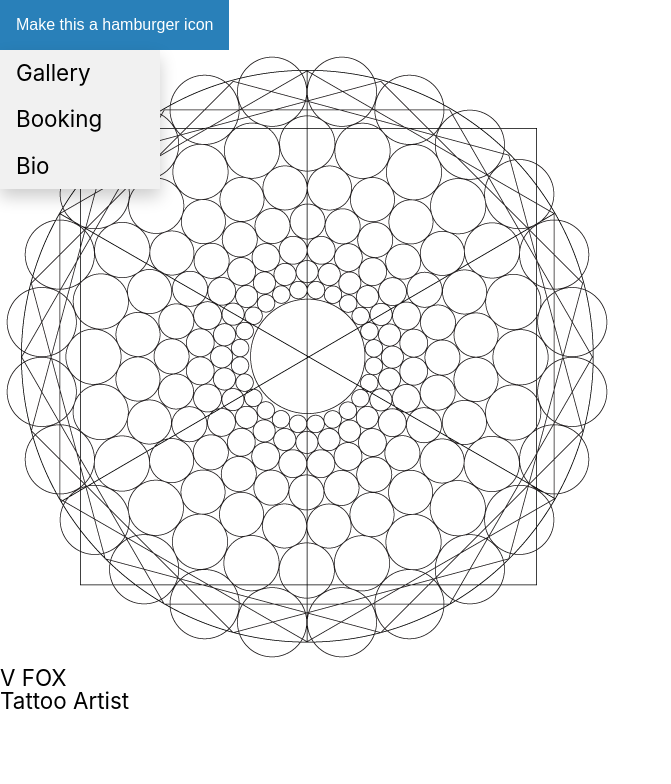
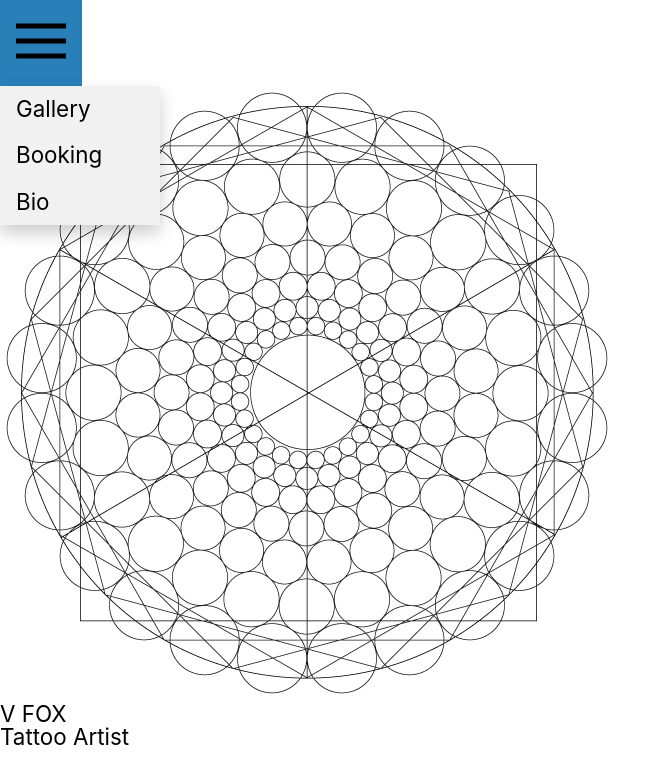
Before and after one commit to HamwiseHamgee/v_tattoo, a React (Create React App) app: page / in a window 1280 px wide. Shown: the top 784 px of the page, without its empty margins (0-671 px from the left). Built offline with nearby package versions, Linux system fonts and the light colour scheme.

Commit message:
Added 404 route.

```diff
--- a/src/components/App/App.jsx
+++ b/src/components/App/App.jsx
@@ -2,6 +2,7 @@ import React from 'react';
 import { BrowserRouter, Routes, Route } from 'react-router-dom';
 import './App.css';
 import AllComponents from '../allComponents/allComponents';
+import NotFound from '../notFound/notFound';
 // import Navbar from '../navbar/navbar';
 // import Splashpage from '../splashpage/splashpage';
 // import Gallery from '../gallery/gallery';
@@ -20,8 +21,8 @@ function App() {
         </header> */}
 		<div className='App'>
 			<Routes>
-
 				<Route path='/' element={<AllComponents />} />
+				<Route path='*' element={<NotFound />} />
 			</Routes>
 		</div>
 	</BrowserRouter>
--- a/src/components/navbar/navbar.css
+++ b/src/components/navbar/navbar.css
@@ -1,4 +1,4 @@
-#dropdownButton {
+#drpdwnButton {
 	background-color: #3498db;
 	color: white;
 	padding: 16px;
@@ -7,8 +7,8 @@
 	cursor: pointer;
 }
 
-#dropdownButton:hover,
-#dropdownButton:focus {
+#drpdwnButton:hover,
+#drpdwnButton:focus {
 	background-color: #2980b9;
 }
 
@@ -17,8 +17,8 @@
 	display: inline-block;
 }
 
-#dropdownContent {
-	/* display: none; */
+#navContent {
+	display: block;
 	position: absolute;
 	background-color: #f1f1f1;
 	min-width: 160px;
@@ -26,13 +26,13 @@
 	z-index: 1;
 }
 
-.dropdownLink {
+.navLink {
     color: black;
     padding: 12px 16px;
     text-decoration: none;
     display: block;
 }
 
-.dropdownLink:hover {background-color: #ddd;}
+.navLink:hover {background-color: #ddd;}
 
 .show {display:block;}
--- a/src/components/navbar/navbar.jsx
+++ b/src/components/navbar/navbar.jsx
@@ -1,5 +1,6 @@
 import React from 'react';
 import './navbar.css';
+import hamburger_icon from '../../assets/images/hamburger_icon.svg';
 
 const Navbar = () => {
 	// function dropdown() {
@@ -27,31 +28,46 @@ const Navbar = () => {
 	// 	);
 	// }
 
-	const handleScroll = (e) => {
-		console.log(`${e.currentTarget.id} got clicked`);
+
+	const handleScrollToElement = (e) => {
+		alert(`${e.currentTarget.id} got clicked`);
+
+
 	}
 
 	return(
-		<div className='dropdown' id='dropdownContainer'>
-				<button  id='dropdownButton'>
-					Make this a hamburger icon
+		<div className='drpdwn' id='drpdwnContainer'>
+			<span>
+				<button  id='drpdwnButton'>
+					<img src={hamburger_icon} alt='Menu icon'></img>
 				</button>
-				<div id='dropdownContent' className='show'>
-					<a
-						onClick={handleScroll}
-						className='dropdownLink'
-						id='drpdwnGallery'
+			</span>
+			<nav id='navContent' className='show'>
+				<ol>
+					<li
+						onClick={handleScrollToElement}
+						className='navLink'
+						id='navGallery'
 					>
 						Gallery
-					</a>
-					<a href='#' className='dropdownLink' id='drpdwnBooking'>
+					</li>
+					<li
+						onClick={handleScrollToElement}
+						className='navLink'
+						id='navGallery'
+					>
 						Booking
-					</a>
-					<a href='#' className='dropdownLink' id='drpdwnBio'>
+					</li>
+					<li
+						onClick={handleScrollToElement}
+						className='navLink'
+						id='navLink'
+					>
 						Bio
-					</a>
-				</div>
-			</div>
+					</li>
+				</ol>
+			</nav>
+		</div>
 	);
 };
 
--- /dev/null
+++ b/src/components/notFound/notFound.jsx
@@ -0,0 +1,12 @@
+import { Link } from 'react-router-dom';
+
+function NotFound() {
+    return (
+        <div>
+            <h1>Uh oh! Looks like that page doesn't exist.</h1>
+            <Link to='/'>Go Home</Link>
+        </div>
+    )
+}
+
+export default NotFound;
```
Also changed, not shown: src/assets/images/hamburger_icon.svg (added), src/components/notFound/notFound.css (added).
